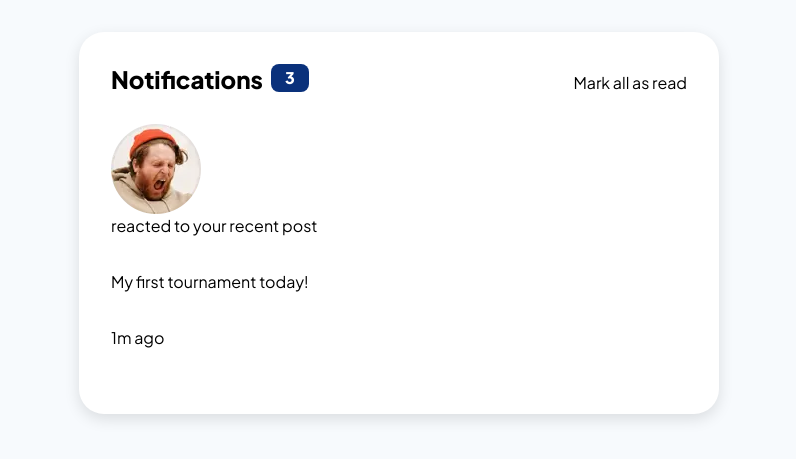
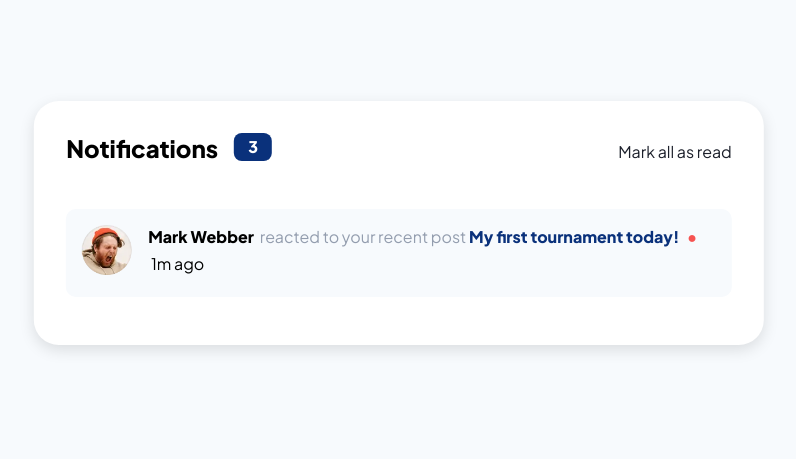
Before and after one commit to benj4627/48notificationsPage, a plain HTML site: page index.html in a window 1280 px wide. Shown: the part 177-636 px from the top of the page, without its empty margins (241-1037 px from the left). Drawn offline with Linux system fonts and the light colour scheme.

Commit message:
finished notifications basic CSS

```diff
--- a/assets/css/styles.css
+++ b/assets/css/styles.css
@@ -70,7 +70,7 @@ body {
 }
 .container {
     background-color: white;
-    width: 50vw;
+    min-width: 57vw;
     height: fit-content;
     position: absolute;
     top: 50%; right: 50%;
@@ -100,12 +100,63 @@ body {
     background-color: var(--blue);
     color: white;
     padding: 2px 14px;
-    margin-left: .5em;
+    margin-left: var(--standardSpacing);
     font-weight: 800;
     border-radius: 8px;
 }
 
+.markAsRead h2 {
+    color: var(--veryDarkBlue);
+    transition: .3s ease-in-out;
+}
+
+.markAsRead h2:hover {
+    color: var(--blue);
+    cursor: pointer;
+    font-weight: 500;
+}
+
 /* notification styling */
+.notification {
+    display: flex;
+    justify-content: flex-start;
+    background-color: var(--VeryLightGrayBlue);
+    padding: var(--standardSpacing);
+    margin: 1em 0;
+    border-radius: 10px;
+}
+
+.notification img {
+    height: 50px;
+    margin-right: var(--standardSpacing);
+}
+
+.name {
+    font-weight: 800;
+    margin-right: 0.2em;
+    position: relative;
+}
+
+.greyText {
+    color: var(--grayBlue);
+}
+
+.postName {
+    font-weight: 800;
+    color: var(--blue);
+}
+
+.dot {
+    color: var(--red);
+    font-size: 1rem;
+    margin-left: .5em;
+}
+
+.time {
+    position: absolute;
+    left: 16%;
+    bottom: 15%;
+}
 
 
 
--- a/index.html
+++ b/index.html
@@ -27,10 +27,14 @@
               src="./assets/images/avatar-mark-webber.webp"
               alt="Mark Webber"
             />
+            <p class="name">Mark Webber</p>
+            <p>&nbsp</p>
             <p class="greyText">reacted to your recent post</p>
+            <p>&nbsp</p>
             <p class="postName">My first tournament today!</p>
+            <p class="dot">●</p>
+            <p class="time">1m ago</p>
           </div>
-          <p>1m ago</p>
         </div>
       </section>
     </main>
```
